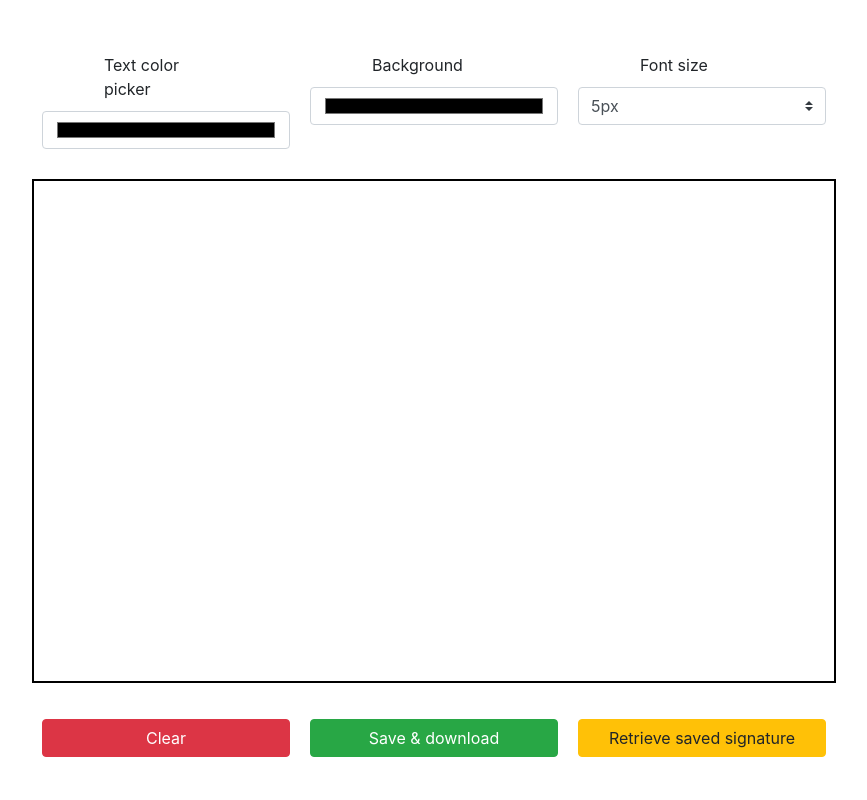
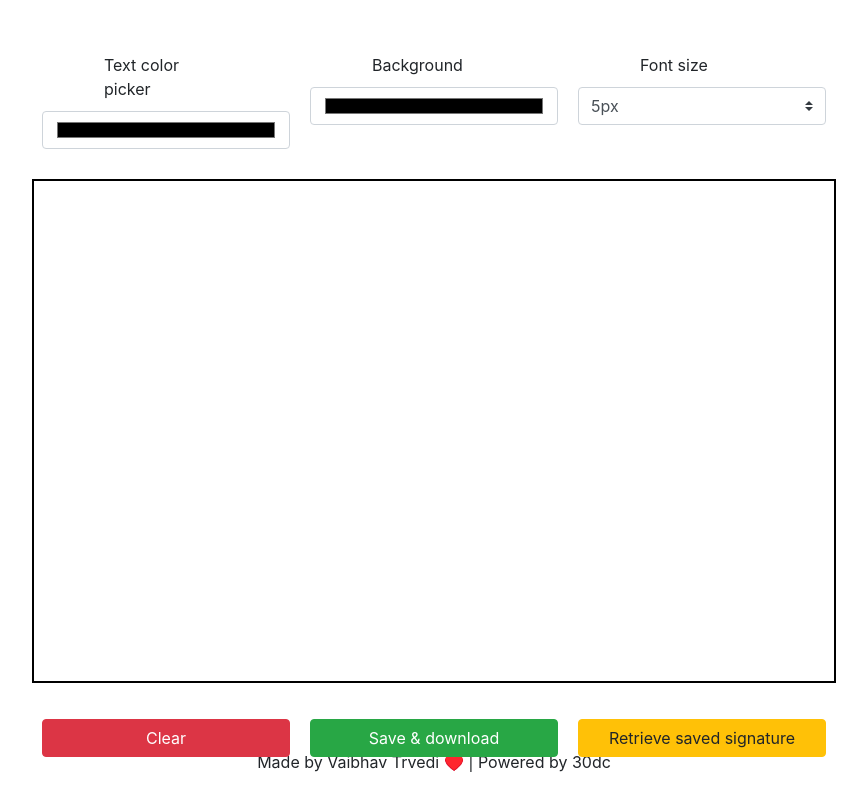
Before and after one commit to vaibhavtrivedi2002/Quick-Signature, a plain HTML site: page index.html in a window 1280 px wide. Shown: the whole page, without its empty margins (206-1073 px from the left). Drawn offline with nearby package versions, Linux system fonts and the light colour scheme.

Commit message:
Update index.html

```diff
--- a/index.html
+++ b/index.html
@@ -1,7 +1,5 @@
-
 <!DOCTYPE html>
 <html>
-
 <head>
   <title>Signature</title>
   <link rel="icon" href="vector-line-icon-stylus.webp">
@@ -9,7 +7,6 @@
   <link rel="stylesheet" href="https://stackpath.bootstrapcdn.com/bootstrap/4.5.0/css/bootstrap.min.css"
       integrity="sha384-9aIt2nRpC12Uk9gS9baDl411NQApFmC26EwAOH8WgZl5MYYxFfc+NcPb1dKGj7Sk" crossorigin="anonymous">
 </head>
-
 <body>
   <div class="main">
     <div class="top">
@@ -21,10 +18,6 @@
         <p>Background</p>
         <input class="form-control" type="color" id="canvasColor">
       </div>
-            <!-- <div class="block">
-                <p>Thiccness slider</p>
-                <input type="range" class="form-control-range" id="lineWidthSlider" min="1" max="100" value="1">
-            </div> -->
       <div class="block">
         <p>Font size</p>
         <select class="custom-select" type="select" id="fontSizePicker">
@@ -46,6 +39,10 @@
       <button type="button" class="btn btn-warning" id="retrieveButton">Retrieve saved signature</button>
     </div>
   </div>
+
+  <div class="attribution" style="display: flex; justify-content: center; align-items: center;">
+    <text style="margin-top: 750px; margin-bottom: 20px;">Made by Vaibhav Trvedi ♥️ | Powered by 30dc</text>
+  </div>
   <script src="script.js"></script>
 </body>
 </html>
```
Lines whose indentation alone changed are shown as unchanged.
